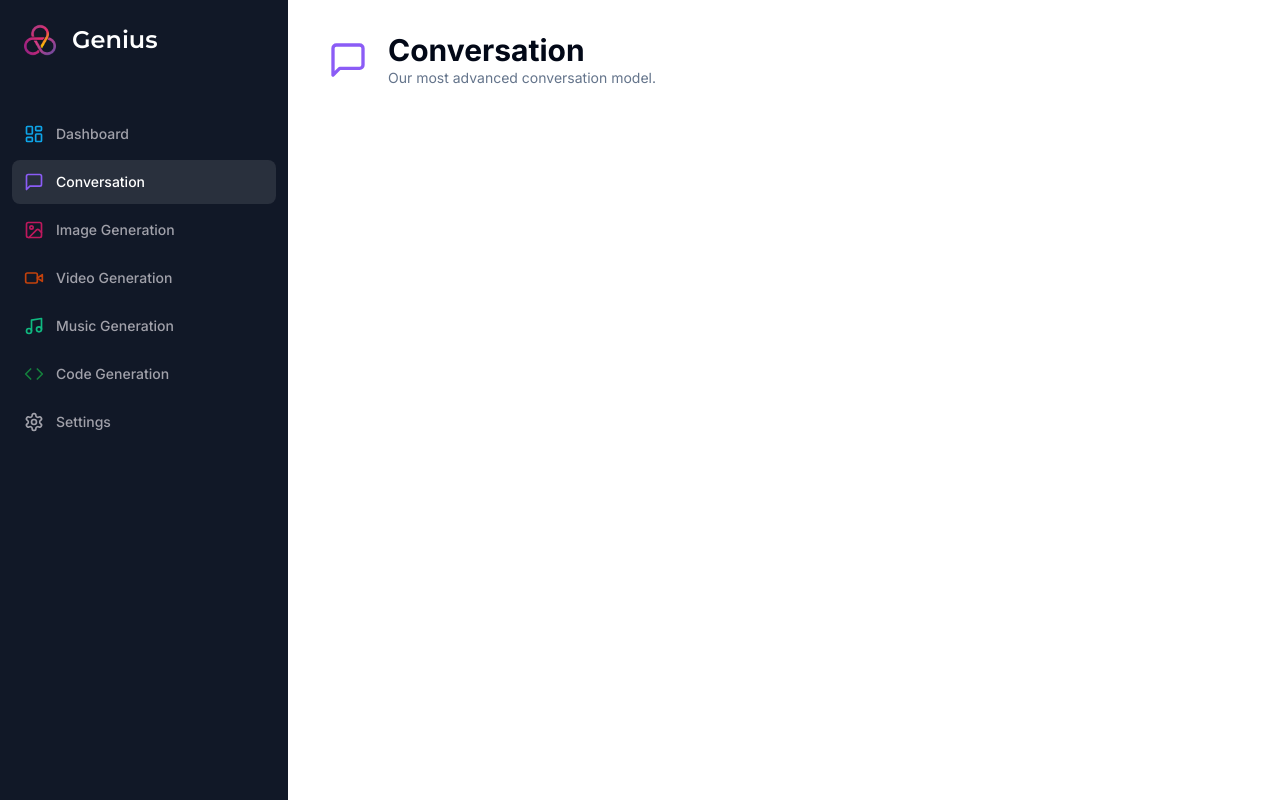
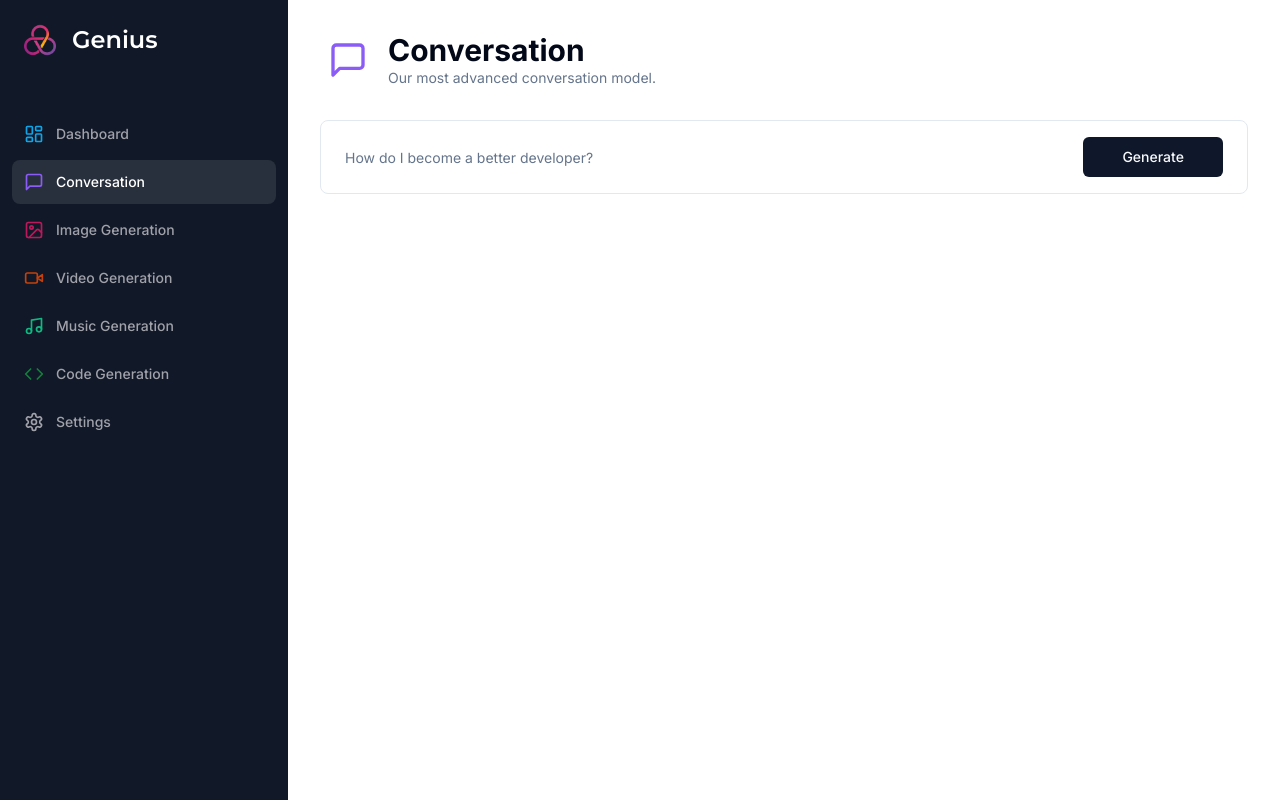
Before and after one commit to Railson25/Genius, a Next.js app: page /conversation in a window 1280 px wide. Built offline with nearby package versions, Linux system fonts and the light colour scheme.

Commit message:
<feat>: Form component

```diff
--- /dev/null
+++ b/app/(dashboard)/(routes)/conversation/constants.ts
@@ -0,0 +1,7 @@
+import * as z from "zod"
+
+export const formSchema = z.object({
+    prompt: z.string().min(1, {
+        message: "Prompt is required"
+    })
+})
--- a/app/(dashboard)/(routes)/conversation/page.tsx
+++ b/app/(dashboard)/(routes)/conversation/page.tsx
@@ -1,7 +1,32 @@
+"use client"
+
+import { useForm } from "react-hook-form"
+import * as z from "zod"
+import {zodResolver} from '@hookform/resolvers/zod'
+
 import Heading from "@/components/heading"
 import { MessageSquare } from "lucide-react"
 
+import { formSchema } from "./constants"
+import { Form, FormControl, FormField, FormItem } from "@/components/ui/form"
+import { Input } from "@/components/ui/input"
+import { Button } from "@/components/ui/button"
+
 const ConversatioPage = () => {
+
+    const form = useForm<z.infer<typeof formSchema>>({
+        resolver: zodResolver(formSchema),
+        defaultValues: {
+            prompt: ""
+        }
+    })
+
+    const isLoading = form.formState.isSubmitting
+
+    const onSubmit = async (values: z.infer<typeof formSchema>) => {
+        console.log(values)
+    }
+
     return(
         <div>
             <Heading
@@ -11,6 +36,38 @@
                 iconColor="text-violet-500"
                 bgColor="text-violet-500/10"
             />
+            <div className="px-4 lg:px-8">
+                <div>
+                    <Form {...form}>
+                        <form
+                            onSubmit={form.handleSubmit(onSubmit)}
+                            className="rounded-lg border w-full p-4 px-3 md:px-6 focus-within:shadow-sm grid grid-cols-12 gap-2"
+                        >
+                            <FormField
+                                name="prompt"
+                                render={({field}) => (
+                                    <FormItem className="col-span-12 lg:col-span-10">
+                                        <FormControl className="m-0 p-0">
+                                            <Input
+                                                className="border-0 outline-none focus-visible:ring-0 focus-visible:ring-transparent"
+                                                disabled={isLoading}
+                                                placeholder="How do I become a better developer?"
+                                                {...field}
+                                            />
+                                        </FormControl>
+                                    </FormItem>
+                                )}
+                            />
+                            <Button
+                                className="col-span-12 lg:col-span-2 w-ful"
+                                disabled={isLoading}
+                            >
+                                Generate
+                            </Button>
+                        </form>
+                    </Form>
+                </div>
+            </div>
         </div>
     )
 }
--- /dev/null
+++ b/components/ui/form.tsx
@@ -0,0 +1,176 @@
+import * as React from "react"
+import * as LabelPrimitive from "@radix-ui/react-label"
+import { Slot } from "@radix-ui/react-slot"
+import {
+  Controller,
+  ControllerProps,
+  FieldPath,
+  FieldValues,
+  FormProvider,
+  useFormContext,
+} from "react-hook-form"
+
+import { cn } from "@/lib/utils"
+import { Label } from "@/components/ui/label"
+
+const Form = FormProvider
+
+type FormFieldContextValue<
+  TFieldValues extends FieldValues = FieldValues,
+  TName extends FieldPath<TFieldValues> = FieldPath<TFieldValues>
+> = {
+  name: TName
+}
+
+const FormFieldContext = React.createContext<FormFieldContextValue>(
+  {} as FormFieldContextValue
+)
+
+const FormField = <
+  TFieldValues extends FieldValues = FieldValues,
+  TName extends FieldPath<TFieldValues> = FieldPath<TFieldValues>
+>({
+  ...props
+}: ControllerProps<TFieldValues, TName>) => {
+  return (
+    <FormFieldContext.Provider value={{ name: props.name }}>
+      <Controller {...props} />
+    </FormFieldContext.Provider>
+  )
+}
+
+const useFormField = () => {
+  const fieldContext = React.useContext(FormFieldContext)
+  const itemContext = React.useContext(FormItemContext)
+  const { getFieldState, formState } = useFormContext()
+
+  const fieldState = getFieldState(fieldContext.name, formState)
+
+  if (!fieldContext) {
+    throw new Error("useFormField should be used within <FormField>")
+  }
+
+  const { id } = itemContext
+
+  return {
+    id,
+    name: fieldContext.name,
+    formItemId: `${id}-form-item`,
+    formDescriptionId: `${id}-form-item-description`,
+    formMessageId: `${id}-form-item-message`,
+    ...fieldState,
+  }
+}
+
+type FormItemContextValue = {
+  id: string
+}
+
+const FormItemContext = React.createContext<FormItemContextValue>(
+  {} as FormItemContextValue
+)
+
+const FormItem = React.forwardRef<
+  HTMLDivElement,
+  React.HTMLAttributes<HTMLDivElement>
+>(({ className, ...props }, ref) => {
+  const id = React.useId()
+
+  return (
+    <FormItemContext.Provider value={{ id }}>
+      <div ref={ref} className={cn("space-y-2", className)} {...props} />
+    </FormItemContext.Provider>
+  )
+})
+FormItem.displayName = "FormItem"
+
+const FormLabel = React.forwardRef<
+  React.ElementRef<typeof LabelPrimitive.Root>,
+  React.ComponentPropsWithoutRef<typeof LabelPrimitive.Root>
+>(({ className, ...props }, ref) => {
+  const { error, formItemId } = useFormField()
+
+  return (
+    <Label
+      ref={ref}
+      className={cn(error && "text-destructive", className)}
+      htmlFor={formItemId}
+      {...props}
+    />
+  )
+})
+FormLabel.displayName = "FormLabel"
+
+const FormControl = React.forwardRef<
+  React.ElementRef<typeof Slot>,
+  React.ComponentPropsWithoutRef<typeof Slot>
+>(({ ...props }, ref) => {
+  const { error, formItemId, formDescriptionId, formMessageId } = useFormField()
+
+  return (
+    <Slot
+      ref={ref}
+      id={formItemId}
+      aria-describedby={
+        !error
+          ? `${formDescriptionId}`
+          : `${formDescriptionId} ${formMessageId}`
+      }
+      aria-invalid={!!error}
+      {...props}
+    />
+  )
+})
+FormControl.displayName = "FormControl"
+
+const FormDescription = React.forwardRef<
+  HTMLParagraphElement,
+  React.HTMLAttributes<HTMLParagraphElement>
+>(({ className, ...props }, ref) => {
+  const { formDescriptionId } = useFormField()
+
+  return (
+    <p
+      ref={ref}
+      id={formDescriptionId}
+      className={cn("text-sm text-muted-foreground", className)}
+      {...props}
+    />
+  )
+})
+FormDescription.displayName = "FormDescription"
+
+const FormMessage = React.forwardRef<
+  HTMLParagraphElement,
+  React.HTMLAttributes<HTMLParagraphElement>
+>(({ className, children, ...props }, ref) => {
+  const { error, formMessageId } = useFormField()
+  const body = error ? String(error?.message) : children
+
+  if (!body) {
+    return null
+  }
+
+  return (
+    <p
+      ref={ref}
+      id={formMessageId}
+      className={cn("text-sm font-medium text-destructive", className)}
+      {...props}
+    >
+      {body}
+    </p>
+  )
+})
+FormMessage.displayName = "FormMessage"
+
+export {
+  useFormField,
+  Form,
+  FormItem,
+  FormLabel,
+  FormControl,
+  FormDescription,
+  FormMessage,
+  FormField,
+}
--- /dev/null
+++ b/components/ui/input.tsx
@@ -0,0 +1,25 @@
+import * as React from "react"
+
+import { cn } from "@/lib/utils"
+
+export interface InputProps
+  extends React.InputHTMLAttributes<HTMLInputElement> {}
+
+const Input = React.forwardRef<HTMLInputElement, InputProps>(
+  ({ className, type, ...props }, ref) => {
+    return (
+      <input
+        type={type}
+        className={cn(
+          "flex h-10 w-full rounded-md border border-input bg-background px-3 py-2 text-sm ring-offset-background file:border-0 file:bg-transparent file:text-sm file:font-medium placeholder:text-muted-foreground focus-visible:outline-none focus-visible:ring-2 focus-visible:ring-ring focus-visible:ring-offset-2 disabled:cursor-not-allowed disabled:opacity-50",
+          className
+        )}
+        ref={ref}
+        {...props}
+      />
+    )
+  }
+)
+Input.displayName = "Input"
+
+export { Input }
--- /dev/null
+++ b/components/ui/label.tsx
@@ -0,0 +1,26 @@
+"use client"
+
+import * as React from "react"
+import * as LabelPrimitive from "@radix-ui/react-label"
+import { cva, type VariantProps } from "class-variance-authority"
+
+import { cn } from "@/lib/utils"
+
+const labelVariants = cva(
+  "text-sm font-medium leading-none peer-disabled:cursor-not-allowed peer-disabled:opacity-70"
+)
+
+const Label = React.forwardRef<
+  React.ElementRef<typeof LabelPrimitive.Root>,
+  React.ComponentPropsWithoutRef<typeof LabelPrimitive.Root> &
+    VariantProps<typeof labelVariants>
+>(({ className, ...props }, ref) => (
+  <LabelPrimitive.Root
+    ref={ref}
+    className={cn(labelVariants(), className)}
+    {...props}
+  />
+))
+Label.displayName = LabelPrimitive.Root.displayName
+
+export { Label }
--- a/package.json
+++ b/package.json
@@ -10,7 +10,9 @@
   },
   "dependencies": {
     "@clerk/nextjs": "^4.23.1",
+    "@hookform/resolvers": "^3.1.1",
     "@radix-ui/react-dialog": "^1.0.4",
+    "@radix-ui/react-label": "^2.0.2",
     "@radix-ui/react-slot": "^1.0.2",
     "@types/node": "20.4.4",
     "@types/react": "18.2.15",
@@ -25,9 +27,11 @@
     "postcss": "8.4.27",
     "react": "18.2.0",
     "react-dom": "18.2.0",
+    "react-hook-form": "^7.45.2",
     "tailwind-merge": "^1.14.0",
     "tailwindcss": "3.3.3",
     "tailwindcss-animate": "^1.0.6",
-    "typescript": "5.1.6"
+    "typescript": "5.1.6",
+    "zod": "^3.21.4"
   }
 }
```
Also changed, not shown: 1 other file (tests, documents, lock files or other folders).
